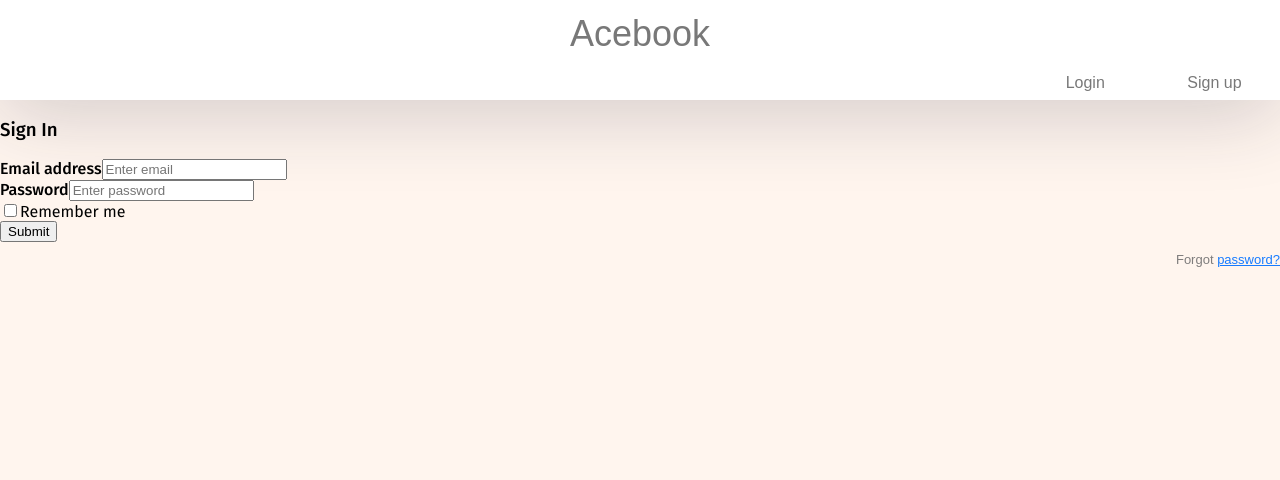
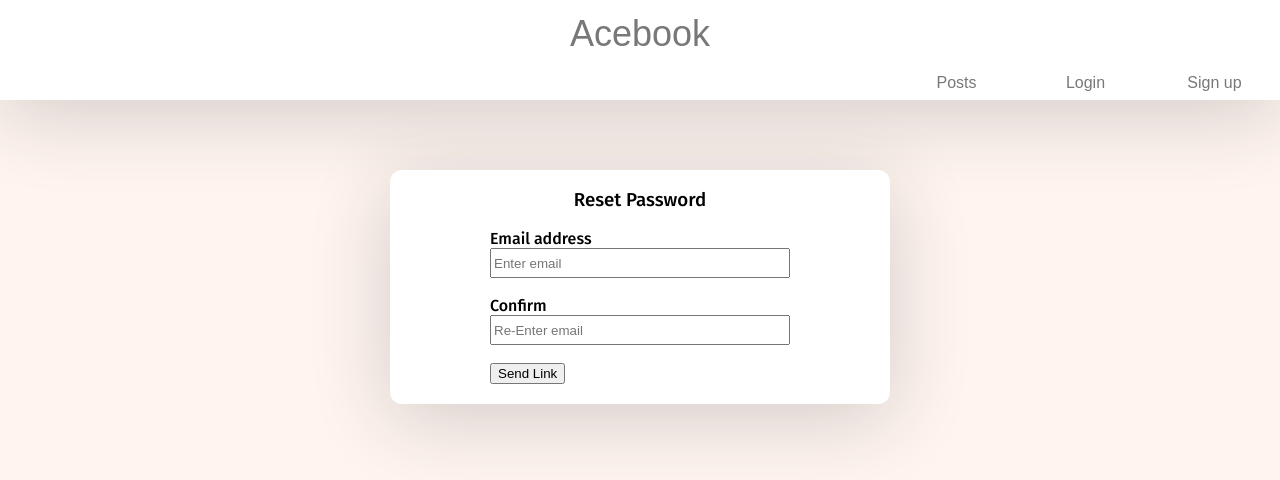
Before and after one commit to benlynch1931/Acebook_frontend, a React (Create React App) app: page /login/forgot-password in a window 1280 px wide. Shown: the top 480 px of the page. Built offline with nearby package versions, Linux system fonts and the light colour scheme.

Commit message:
feat: style forms and fix routes

```diff
--- a/src/App.js
+++ b/src/App.js
@@ -13,6 +13,7 @@ import AboutUs from './components/About.js';
 import Posts from './components/Posts.js';
 import Login from "./components/login.component";
 import SignUp from "./components/signup.component";
+import ForgotPassword from "./components/forgotPassword.component";
 
 export default function App() {
   return (
@@ -24,13 +25,16 @@ export default function App() {
           <table className='nav-table'>
             <tbody>
               <tr>
-                <td colSpan='3'>
-                  <Link className="navbar-brand" to={"/sign-in"}>Acebook</Link>
+                <td colSpan='4'>
+                  <Link className="navbar-brand" to={"/"}>Acebook</Link>
                 </td>
               </tr>
 
                   <tr className="navbar-nav ml-auto">
                     <td className='empty-cell'></td>
+                    <td className='nav-item'>
+                      <Link className="nav-link" to={"/posts"}>Posts</Link>
+                    </td>
                     <td className="nav-item">
                       <Link className="nav-link" to={"/login"}>Login</Link>
                     </td>
@@ -52,14 +56,17 @@ export default function App() {
           <Route path="/sign-up">
             <SignUp />
           </Route>
-          <Route path="/login">
+          <Route exact path="/login">
             <Login/>
           </Route>
           <Route path="/Aboutus">
             <AboutUs />
           </Route>
-          <Route path="/Posts">
+          <Route path="/posts">
             <Posts />
+          </Route>
+          <Route path="/login/forgot-password">
+            <ForgotPassword />
           </Route>
         </Switch>
       </div>
--- /dev/null
+++ b/src/components/FormStyle.css
@@ -0,0 +1,35 @@
+.sign-up-div, .log-in-div {
+
+  width: 500px;
+  margin-left: -250px;
+  margin-top: 70px;
+
+  position: absolute;
+
+  left: 50%;
+
+  background-color: #FFFFFF;
+  border-radius: 12px;
+  box-shadow: 0px 14px 80px rgba(34, 35, 58, 0.2)
+}
+
+.sign-up-div h3, .log-in-div h3 {
+  text-align: center;
+}
+
+.sign-up-form, .log-in-form, .forgot-password-form {
+  margin-left: 100px;
+  margin-bottom: 10px;
+  width: 390px;
+}
+
+.forgot-password-form {
+
+  margin-bottom: 20px;
+}
+
+.form-control {
+
+  width: 300px;
+  height: 30px;
+}
--- /dev/null
+++ b/src/components/LogInStyle.css
@@ -0,0 +1,31 @@
+.log-in-div {
+
+  width: 500px;
+  margin-left: -250px;
+  margin-top: 70px;
+
+  position: absolute;
+
+  left: 50%;
+
+  background-color: #FFFFFF;
+  border-radius: 12px;
+  box-shadow: 0px 14px 80px rgba(34, 35, 58, 0.2)
+}
+
+.log-in-div h3 {
+  text-align: center;
+}
+
+.log-in-form {
+
+  margin-left: 100px;
+  margin-bottom: 10px;
+  width: 390px;
+}
+
+.form-control {
+
+  width: 300px;
+  height: 30px;
+}
--- a/src/components/Posts.js
+++ b/src/components/Posts.js
@@ -12,8 +12,8 @@ class Posts extends Component {
 
 componentDidMount() {
   // fetch('https://reqres.in/api/users?page=2')
-  // fetch('https://acebook-quixotic-production.herokuapp.com/api/v1/posts/', {
-  fetch('http://localhost:6030/api/v1/posts', {
+  fetch('https://acebook-quixotic-production.herokuapp.com/api/v1/posts/', {
+  // fetch('http://localhost:6030/api/v1/posts', {
     method: 'GET',
     headers: {
       'Authorization': 'Basic ' + btoa('test@example.com:1234'),
--- /dev/null
+++ b/src/components/forgotPassword.component.js
@@ -0,0 +1,58 @@
+import React, { Component } from "react";
+import { useState } from 'react';
+import './FormStyle.css'
+
+export default class ForgotPassword extends Component {
+  constructor(props) {
+    super(props)
+    this.state = {};
+  }
+  //
+  // handleSubmitClick(e) {
+  //     e.preventDefault();
+  //     console.log(state.first)
+  //     // if(state.password === state.confirmPassword) {
+  //         // sendDetailsToServer()
+  //     // } else {
+  //         // props.showError('Passwords do not match');
+  //     // }
+  //   }
+  render() {
+      return (
+        <div className='log-in-div'>
+        <h3>Reset Password</h3>
+          <form className='forgot-password-form'>
+
+              <div className="form-group">
+                  <label>Email address</label>
+                  <input type="email" className="form-control" placeholder="Enter email" />
+              </div>
+              < br />
+
+              <div className="form-group">
+                  <label>Confirm</label>< br />
+                  <input type="email" className="form-control" placeholder="Re-Enter email" />
+              </div>
+              < br />
+
+
+              <button type="submit" className="btn btn-primary btn-block">Send Link</button>
+
+          </form>
+        </div>
+      );
+  }
+
+  static postUser() {
+    fetch('https://acebook-quixotic-production.herokuapp.com/api/v1/users/', {
+    // fetch('http://localhost:6030/api/v1/users', {
+      method: 'POST',
+      headers: {
+        'Authorization': 'Basic ' + btoa('test@example.com:1234'),
+        'Access-Control-Allow-Origin': '*',
+        'Content-Type': 'application/json'
+      },
+      body: JSON.stringify(this.state)
+    })
+  }
+}
--- a/src/components/login.component.js
+++ b/src/components/login.component.js
@@ -1,20 +1,24 @@
 import React, { Component } from "react";
+import './FormStyle.css'
 
 export default class Login extends Component {
     render() {
         return (
-            <form>
-                <h3>Sign In</h3>
+          <div className='log-in-div'>
+          <h3>Log In</h3>
+            <form className='log-in-form'>
 
                 <div className="form-group">
                     <label>Email address</label>
                     <input type="email" className="form-control" placeholder="Enter email" />
                 </div>
+                < br />
 
                 <div className="form-group">
-                    <label>Password</label>
+                    <label>Password</label>< br />
                     <input type="password" className="form-control" placeholder="Enter password" />
                 </div>
+                < br />
 
                 <div className="form-group">
                     <div className="custom-control custom-checkbox">
@@ -22,12 +26,14 @@ export default class Login extends Component {
                         <label className="custom-control-label" htmlFor="customCheck1">Remember me</label>
                     </div>
                 </div>
+                < br />
 
-                <button type="submit" className="btn btn-primary btn-block">Submit</button>
+                <button type="submit" className="btn btn-primary btn-block">Log In</button>
                 <p className="forgot-password text-right">
-                    Forgot <a href="#">password?</a>
+                    Forgot <a href="login/forgot-password">password?</a>
                 </p>
             </form>
+          </div>
         );
     }
 }
--- a/src/components/signup.component.js
+++ b/src/components/signup.component.js
@@ -1,6 +1,6 @@
 import React, { Component } from "react";
 import { useState } from 'react';
-import '../style.css'
+import './FormStyle.css'
 
 export default class SignUp extends Component {
   constructor(props) {
@@ -19,58 +19,65 @@ export default class SignUp extends Component {
   //   }
   render() {
       return (
-          <form>
-              <h3>Sign Up</h3>
+        <div className='sign-up-div'>
+          <h3>Sign Up</h3>
+          <form className='sign-up-form'>
               <div className="form-group">
-                  <label>First name</label>
+                  <label>First name</label>< br />
                   <input type="text" id='test' className="form-control" placeholder="First name" onChange={(event) => {
                     this.state = {...this.state, 'first_name': event.target.value }
                   }} />
               </div>
+              < br />
 
               <div className="form-group">
-                  <label>Last name</label>
+                  <label>Last name</label>< br />
                   <input type="text" className="form-control" placeholder="Last name" onChange={(event) => {
                     this.state = {...this.state, 'last_name': event.target.value }
                   }} />
               </div>
+              < br />
 
               <div className="form-group">
-                  <label>Email address</label>
+                  <label>Email address</label>< br />
                   <input type="email" className="form-control" placeholder="Enter email" onChange={(event) => {
                     this.state = {...this.state, 'email': event.target.value }
                   }} />
               </div>
+              < br />
 
               <div className="form-group">
-                  <label>Password</label>
+                  <label>Password</label>< br />
                   <input type="password" className="form-control" placeholder="Enter password" onChange={(event) => {
                     this.state = {...this.state, 'password': event.target.value }
                   }} />
               </div>
+              < br />
 
               <div className="form-group">
-                  <label>Password</label>
+                  <label>Confirm Password</label>< br />
                   <input type="password" className="form-control" placeholder="Re-Enter password" onChange={(event) => {
                     this.state = {...this.state, 'password_confirm': event.target.value }
                   }} />
               </div>
+              < br />
 
               <button type="submit" className="btn btn-primary btn-block" onClick={ (event) => {
                 event.preventDefault();
                 // console.log(this.state)
-                SignUp.postUser()
+                // SignUp.postUser()
               }}>Sign Up</button>
               <p className="forgot-password text-right">
-                  Already registered <a href="#">sign in?</a>
+                  Already registered <a href="/login">sign in?</a>
               </p>
           </form>
+        </div>
       );
   }
 
   static postUser() {
-    // fetch('https://acebook-quixotic-production.herokuapp.com/api/v1/users/', {
-    fetch('http://localhost:6030/api/v1/users', {
+    fetch('https://acebook-quixotic-production.herokuapp.com/api/v1/users/', {
+    // fetch('http://localhost:6030/api/v1/users', {
       method: 'POST',
       headers: {
         'Authorization': 'Basic ' + btoa('test@example.com:1234'),
--- a/src/style.css
+++ b/src/style.css
@@ -34,7 +34,7 @@ table, tr, td {
 }
 
 .empty-cell {
-  width: 80%;
+  width: 70%;
 }
 
 .navbar.navbar-expand-lg.navbar-light.fixed-top {
```
Also changed, not shown: 1 other file (tests, documents, lock files or other folders).
